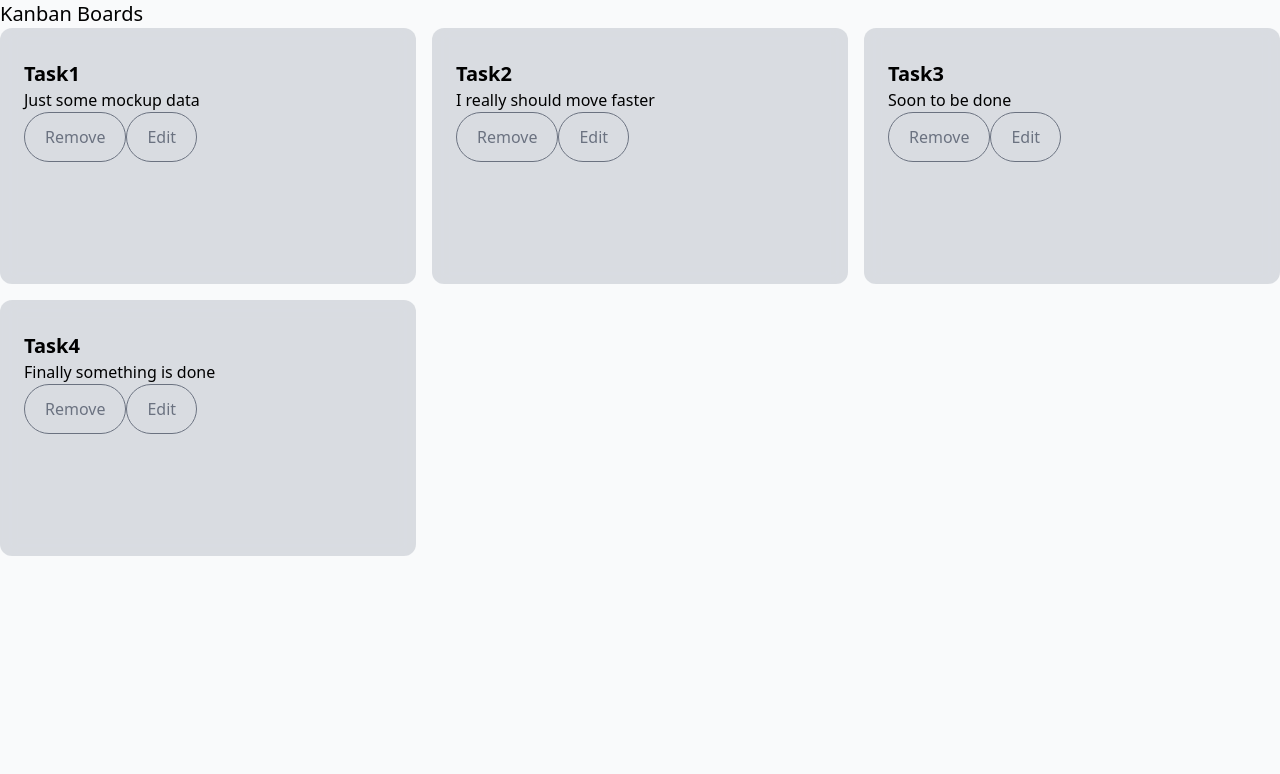
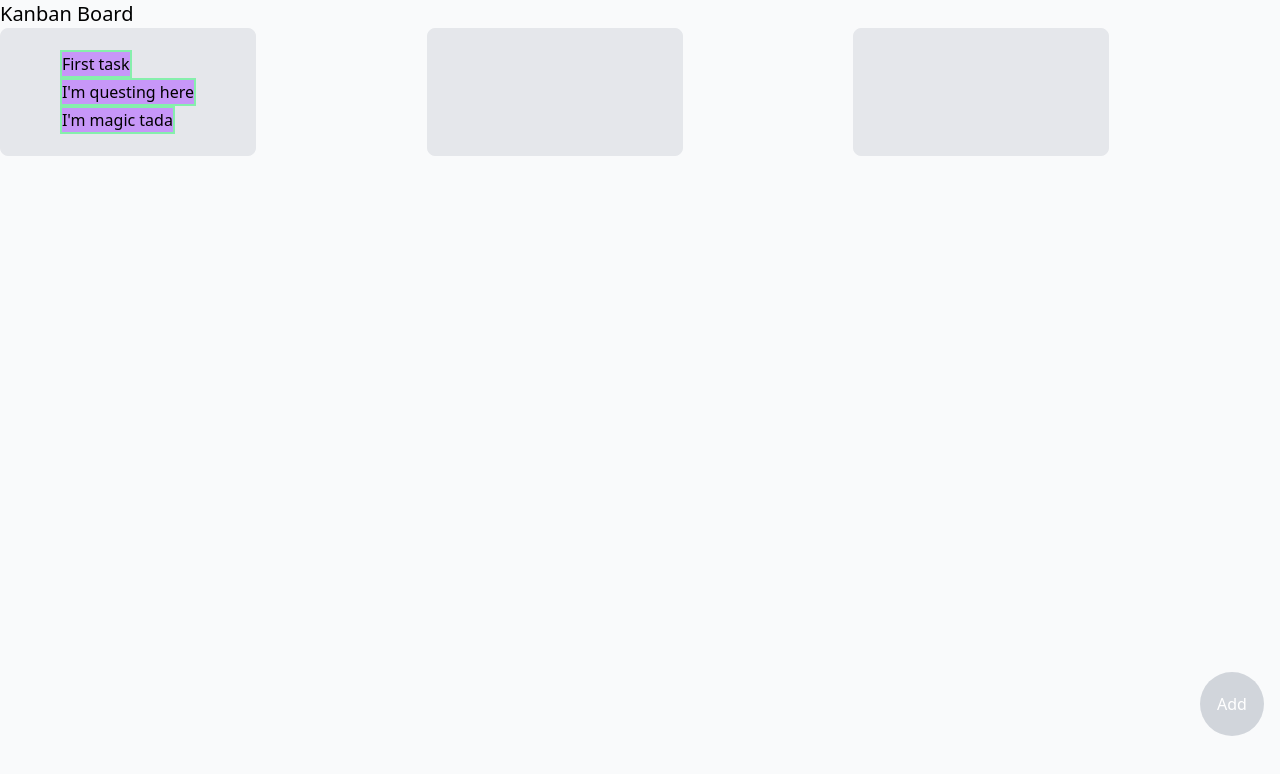
Before and after one commit to vlaier/Kanban-Boards, a Next.js app: page / in a window 1280 px wide. Shown: the top 774 px of the page. Built offline with nearby package versions, Linux system fonts and the light colour scheme.

Commit message:
feat: add draggable task items and droppable boxes

```diff
--- a/src/components/boards/BoardContext.tsx
+++ /dev/null
@@ -1,50 +0,0 @@
-import {
-  createContext,
-  Dispatch,
-  ReactNode,
-  useContext,
-  useReducer,
-} from 'react';
-import { IBoard, IBoardAction } from '.';
-import { mockBasicBoardProps } from './basic/BasicBoard.mocks';
-
-const Context = createContext<IBoard | null>(null);
-const DispatchContext = createContext<Dispatch<IBoardAction> | null>(null);
-
-const boardReducer = (state: IBoard, action: IBoardAction) => {
-  switch (action.type) {
-    case 'addTask': {
-      const newTask = action.task;
-      return { ...state, tasks: [...state.tasks, newTask] };
-    }
-    case 'removeTask': {
-      const filtredTasks = state.tasks.filter((task) => {
-        return task.id !== action.taskId;
-      });
-      return { ...state, tasks: filtredTasks };
-    }
-  }
-};
-export const BoardContext: React.FC<{ children: ReactNode }> = ({
-  children,
-}) => {
-  const [boardState, dispatch] = useReducer(
-    boardReducer,
-    mockBasicBoardProps.base
-  );
-  return (
-    <Context.Provider value={boardState}>
-      <DispatchContext.Provider value={dispatch}>
-        {children}
-      </DispatchContext.Provider>
-    </Context.Provider>
-  );
-};
-export const useBoardState = () => {
-  const state = useContext(Context);
-  const dispatch = useContext(DispatchContext);
-  if (!state || !dispatch) {
-    throw new Error('You forgot to add BoardContext');
-  }
-  return { state, dispatch };
-};
--- a/src/components/boards/basic/BasicBoard.mocks.ts
+++ /dev/null
@@ -1,36 +0,0 @@
-import { IBoard } from '..';
-
-const base: IBoard = {
-  id: 0,
-  title: 'Design',
-  tasks: [
-    {
-      id: 0,
-      title: 'Task1',
-      stage: 'toDo',
-      description: 'Just some mockup data',
-    },
-    {
-      id: 1,
-      title: 'Task2',
-      stage: 'toDo',
-      description: 'I really should move faster',
-    },
-    {
-      id: 2,
-      title: 'Task3',
-      stage: 'inProgress',
-      description: 'Soon to be done',
-    },
-    {
-      id: 3,
-      title: 'Task4',
-      stage: 'done',
-      description: 'Finally something is done',
-    },
-  ],
-};
-
-export const mockBasicBoardProps = {
-  base,
-};
--- a/src/components/boards/basic/BasicBoard.tsx
+++ /dev/null
@@ -1,14 +0,0 @@
-import TaskCard from '@/components/cards/taskcard/TaskCard';
-import { IBoard } from '..';
-import { useBoardState } from '../BoardContext';
-
-const BasicBoard: React.FC<IBoard> = (props) => {
-  const { tasks } = { ...props };
-  const { dispatch } = useBoardState();
-  const tasksElement = tasks.map((task) => {
-    return <TaskCard {...task} key={task.id} />;
-  });
-  return <div className="grid grid-cols-3 gap-4">{tasksElement}</div>;
-};
-
-export default BasicBoard;
--- /dev/null
+++ b/src/components/boards/basic/Board.mocks.ts
@@ -0,0 +1,26 @@
+export interface ITaskCard {
+  id: string;
+  title: string;
+  description?: string;
+  category: string;
+}
+const base: ITaskCard[] = [
+  {
+    id: '0',
+    title: 'First task',
+    category: 'toDo',
+  },
+  {
+    id: '1',
+    title: "I'm questing here",
+    category: 'toDo',
+  },
+  {
+    id: '2',
+    title: "I'm magic tada",
+    category: 'toDo',
+  },
+];
+export const mockBasicBoardProps = {
+  base,
+};
--- /dev/null
+++ b/src/components/boards/basic/Board.tsx
@@ -0,0 +1,119 @@
+import { DndContext, useDraggable, useDroppable } from '@dnd-kit/core';
+import { Reducer, useReducer, useState } from 'react';
+import { ITaskCard, mockBasicBoardProps } from './Board.mocks';
+
+const Droppable: React.FC<{
+  children: React.ReactNode;
+  id: string;
+  data: object;
+}> = ({ children, id, data }) => {
+  const { isOver, setNodeRef } = useDroppable({
+    id,
+    data,
+  });
+
+  return (
+    <div
+      ref={setNodeRef}
+      className={`${
+        isOver
+          ? 'border-2 bg-gray-300 border-gray-600/80'
+          : 'border border-gray-200'
+      } h-32 w-64 bg-gray-200 rounded-lg flex items-center justify-center`}
+    >
+      {children}
+    </div>
+  );
+};
+const DraggableItem: React.FC<{ id: string; children: React.ReactNode }> = ({
+  id,
+  children,
+}) => {
+  const { isDragging, setNodeRef, listeners, transform } = useDraggable({ id });
+  const style = transform
+    ? {
+        transform: `translate3d(${transform.x}px, ${transform.y}px, 0)`,
+      }
+    : undefined;
+  return (
+    <div
+      ref={setNodeRef}
+      style={style}
+      {...listeners}
+      className="border-green-300 border-2 w-fit flex items-center justify-center bg-purple-400/80"
+    >
+      {children}
+    </div>
+  );
+};
+const tasksReducer = (tasks: ITaskCard[], action: TaskAction): ITaskCard[] => {
+  switch (action.type) {
+    case 'change_category': {
+      const updatedTasks = tasks.map((task) => {
+        if (task.id === action.id) {
+          return { ...task, category: action.newCategory };
+        }
+        return { ...task };
+      });
+      return updatedTasks;
+    }
+    case 'add': {
+      return [...tasks, action.task];
+    }
+  }
+};
+type TaskAction =
+  | { type: 'add'; task: ITaskCard }
+  | { type: 'change_category'; id: ITaskCard['id']; newCategory: string };
+const Board: React.FC<ITaskCard[]> = (props) => {
+  const [tasks, dispatch] = useReducer<Reducer<ITaskCard[], TaskAction>>(
+    tasksReducer,
+    mockBasicBoardProps.base
+  );
+  const [showForm, setShowForm] = useState(false);
+
+  const TaskElements: React.FC<{ category: string }> = ({ category }) => {
+    const filtredTasks = tasks.filter((task) => task.category === category);
+    const elements = filtredTasks.map((task) => {
+      return (
+        <DraggableItem id={task.id} key={task.id}>
+          {task.title}
+        </DraggableItem>
+      );
+    });
+    return <div>{elements}</div>;
+  };
+  return (
+    <DndContext
+      onDragEnd={({ over, active }) => {
+        if (over) {
+          dispatch({
+            type: 'change_category',
+            id: active.id as string,
+            newCategory: over.data.current ? over.data.current.category : null,
+          });
+        }
+
+        console.log(active);
+      }}
+    >
+      <div className="grid grid-cols-3 ">
+        <Droppable id="toDos" data={{ category: 'toDo' }}>
+          <TaskElements category={'toDo'} />
+        </Droppable>
+        <Droppable id="inProgress" data={{ category: 'inProgress' }}>
+          <TaskElements category={'inProgress'} />
+        </Droppable>
+        <Droppable id="done" data={{ category: 'done' }}>
+          <TaskElements category={'done'} />
+        </Droppable>
+      </div>
+
+      <button className="fixed bg-gray-300 h-16 w-16 rounded-full text-white bottom-16 right-4 ">
+        Add
+      </button>
+    </DndContext>
+  );
+};
+
+export default Board;
--- a/src/components/boards/context/ContextBoard.tsx
+++ /dev/null
@@ -1,9 +0,0 @@
-import BasicBoard from '../basic/BasicBoard';
-import { useBoardState } from '../BoardContext';
-const ContextBoard: React.FC = () => {
-  const { state } = useBoardState();
-
-  return <BasicBoard {...state} />;
-};
-
-export default ContextBoard;
--- a/src/components/boards/index.d.ts
+++ b/src/components/boards/index.d.ts
@@ -7,7 +7,7 @@ export interface IBoard {
 }
 export type IBoardAction =
   | { type: 'addTask'; task: ITaskCard }
-  | { type: 'removeTask'; taskId: number };
+  | { type: 'removeTask'; taskId: string };
 
 export interface IBoardState extends IBoard {
   addTask: (item: ITaskCard) => void;
--- a/src/components/cards/index.d.ts
+++ /dev/null
@@ -1,6 +0,0 @@
-export interface ITaskCard {
-  id: number;
-  title: string;
-  stage: 'toDo' | 'inProgress' | 'done';
-  description?: string;
-}
--- a/src/components/cards/taskcard/TaskCard.mocks.ts
+++ /dev/null
@@ -1,12 +0,0 @@
-import { ITaskCard } from '..';
-
-const base: ITaskCard = {
-  id: 24,
-  title: 'Demo Task',
-  stage: 'toDo',
-  description: "I'm wondering what should placeholder for a description be 🤔",
-};
-
-export const mockTaskCardProps = {
-  base,
-};
--- a/src/components/cards/taskcard/TaskCard.tsx
+++ /dev/null
@@ -1,39 +0,0 @@
-import { useBoardState } from '@/components/boards/BoardContext';
-import { useState } from 'react';
-import { ITaskCard } from '..';
-const TaskCard: React.FC<ITaskCard> = (props) => {
-  const { title, description = '', id } = { ...props };
-  const [isEdited, setIsEdited] = useState(false);
-  const { dispatch } = useBoardState();
-  return (
-    <div className="bg-gray-300/80 dark:bg-slate-500/80 backdrop-blur h-64 rounded-xl py-8 px-6">
-      <h2 className="text-xl font-bold">{title}</h2>
-      <div>
-        {isEdited ? (
-          <input type="text" value={description} />
-        ) : (
-          <p>{description}</p>
-        )}
-      </div>
-      <button
-        className="py-3 px-5 border-gray-500 text-gray-500 border rounded-full hover:border-gray-400 hover:text-gray-400"
-        onClick={() => {
-          dispatch({
-            type: 'removeTask',
-            taskId: id,
-          });
-        }}
-      >
-        Remove
-      </button>
-      <button
-        className="py-3 px-5 border-gray-500 text-gray-500 border rounded-full hover:border-gray-400 hover:text-gray-400"
-        onClick={() => setIsEdited((prevValue) => !prevValue)}
-      >
-        Edit
-      </button>
-    </div>
-  );
-};
-
-export default TaskCard;
--- a/src/pages/index.tsx
+++ b/src/pages/index.tsx
@@ -1,5 +1,5 @@
-import { BoardContext } from '@/components/boards/BoardContext';
-import ContextBoard from '@/components/boards/context/ContextBoard';
+import Board from '@/components/boards/basic/Board';
+import { mockBasicBoardProps } from '@/components/boards/basic/Board.mocks';
 import Head from 'next/head';
 
 export default function Home() {
@@ -12,10 +12,8 @@ export default function Home() {
         <link rel="icon" href="/favicon.ico" />
       </Head>
       <main className="min-h-screen bg-gray-50 dark:bg-slate-700 ">
-        <h1 className="text-xl">Kanban Boards</h1>
-        <BoardContext>
-          <ContextBoard />
-        </BoardContext>
+        <h1 className="text-xl">Kanban Board</h1>
+        <Board {...mockBasicBoardProps.base} />
       </main>
     </>
   );
```
